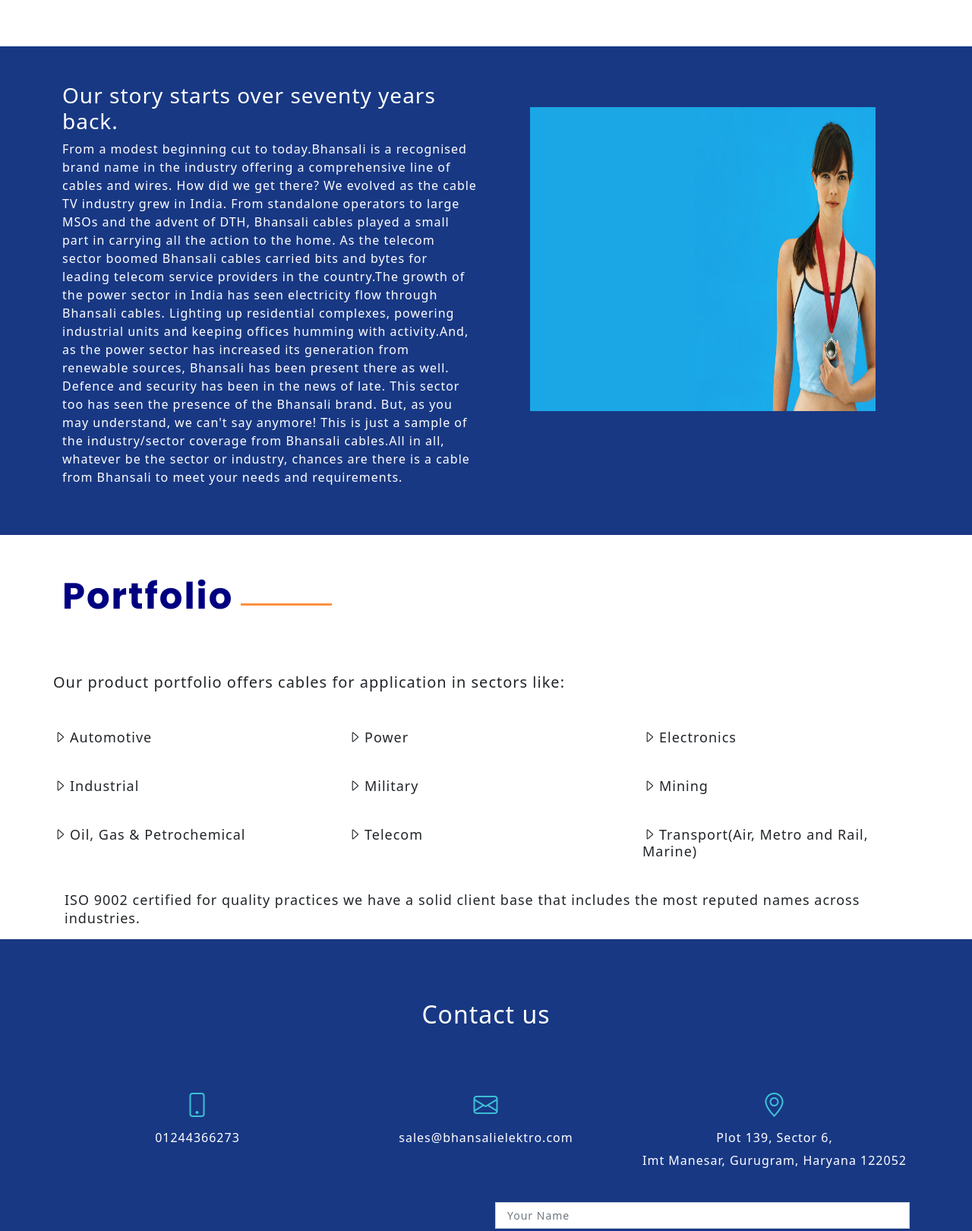
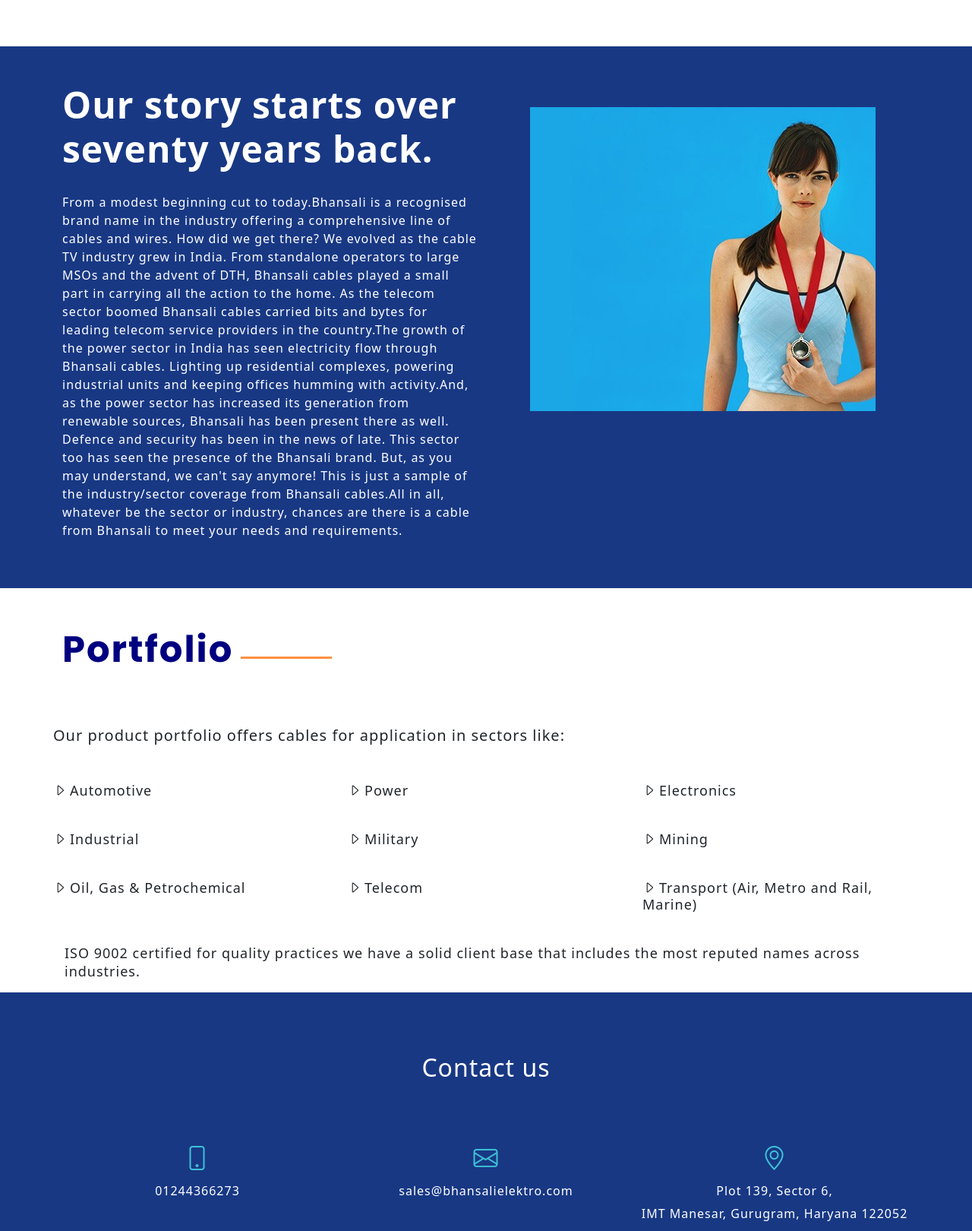
Before and after one commit to megha1234568/bhansali, a plain HTML site: page index.html in a window 1280 px wide. Shown: the part 1381-3001 px from the top of the page at 76% size. Drawn offline with nearby package versions, Linux system fonts and the light colour scheme; grey boxes are pictures that could not be loaded.

Commit message:
Add files via upload

```diff
--- a/index.html
+++ b/index.html
@@ -117,7 +117,7 @@
 
     <div class="row">
       <div class="content col-lg-6 col-12 ">
-          <h3> Our story starts over seventy years back.</h3>
+          <h2> Our story starts over seventy years back.</h2>
           <p>From a modest beginning cut to today.Bhansali is a recognised brand name in the industry offering a comprehensive line of cables and wires.
               How did we get there?
                We evolved as the cable TV industry grew in India. From standalone operators to large MSOs and the advent of DTH, Bhansali cables played a small part in carrying all the action to the home. As the telecom sector boomed Bhansali cables carried bits and bytes for leading telecom service providers in the country.The growth of the power sector in India has seen electricity flow through Bhansali cables. Lighting up residential complexes, powering industrial units and keeping offices humming with activity.And, as the power sector has increased its generation from renewable sources, Bhansali has been present there as well. Defence and security has been in the news of late. This sector too has seen the presence of the Bhansali brand. But, as you may understand, we can't say anymore! This is just a sample of the industry/sector coverage from Bhansali cables.All in all, whatever be the sector or industry, chances are there is a cable from Bhansali to meet your needs and requirements.
@@ -128,7 +128,7 @@
       <div class="outer-container col-lg-6 col-12 col-sm-12">
         <div class="image  ">
 
-          <img src="about-2293x1200.jpg" class="img-fluid" alt="">
+          <img src="IMG-20220314-WA0003.jpg" class="img-fluid" alt="">
       </div>
       </div>
 
@@ -187,7 +187,7 @@
           </div>
           <div class="col-md-4 products" >
 
-            <h4 class="title"><i class="bi bi-caret-right"></i>Transport(Air, Metro and Rail, Marine)</h4>
+            <h4 class="title"><i class="bi bi-caret-right"></i>Transport (Air, Metro and Rail, Marine)</h4>
           </div>
         </div>
 
@@ -249,7 +249,7 @@
                 <i class="bi bi-geo-alt"></i>
                 <p>
                   Plot 139, Sector 6,  <br>
-                  <span> Imt Manesar, Gurugram, Haryana 122052</span>
+                  <span> IMT Manesar, Gurugram, Haryana 122052</span>
                 </p>
               </div>
             </div>
@@ -260,7 +260,7 @@
           <!-- Start Google Map -->
           <div class="col-md-6">
             <!-- Start Map -->
-            <iframe src="https://www.google.com/maps/embed?pb=!1m26!1m12!1m3!1d112297.41053686547!2d76.92182607959782!3d28.41038198489727!2m3!1f0!2f0!3f0!3m2!1i1024!2i768!4f13.1!4m11!3e6!4m3!3m2!1d28.436957999999997!2d77.0679584!4m5!1s0x390d3d2b1dcaef31%3A0xc27022cb8f1edd47!2sBhansali%20Elektro%20Pvt.%20Ltd.%2C%20Plot%20139%2C%20Sector%206%2C%20Imt%20Manesar%2C%20Gurugram%2C%20Haryana%20122052!3m2!1d28.3780866!2d76.9235392!5e0!3m2!1sen!2sin!4v1647265667842!5m2!1sen!2sin" width="100%" height="380" style="border:0;" allowfullscreen="" loading="lazy"></iframe>
+            <iframe src="https://www.google.com/maps/embed?pb=!1m16!1m12!1m3!1d28082.75965193617!2d76.89431428798748!3d28.378647281176484!2m3!1f0!2f0!3f0!3m2!1i1024!2i768!4f13.1!2m1!1sbhansali%20elektro%20pvt%20ltd!5e0!3m2!1sen!2sin!4v1643956457221!5m2!1sen!2sin" width="100%" height="380" frameborder="0" style="border:0" allowfullscreen></iframe>
 
 
             <!-- End Map -->
```
